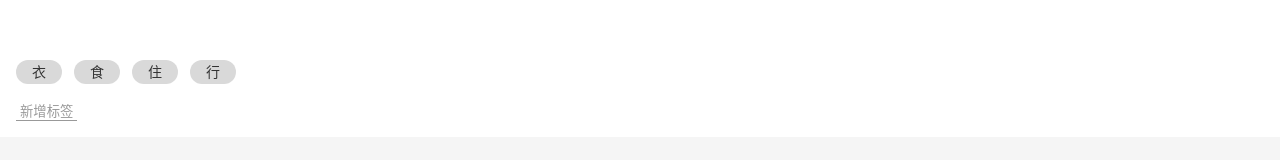
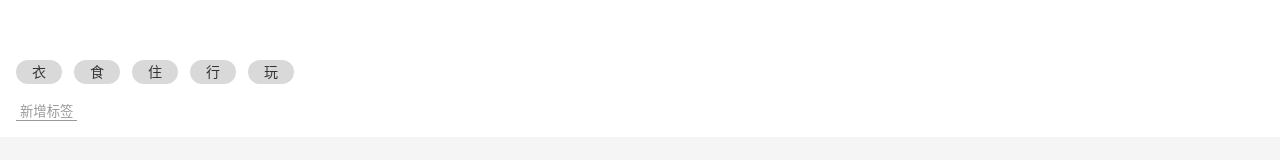
Before and after one commit to viabytsai/moneymanger, a Vue app: page /#/Money in a window 1280 px wide. Shown: the part 153-313 px from the top of the page. Built offline with nearby package versions, Linux system fonts and the light colour scheme.

Commit message:
可以选中或取消tag

```diff
--- a/src/components/Money/Notes.vue
+++ b/src/components/Money/Notes.vue
@@ -1,16 +1,19 @@
 <template>
   <div>
     <label class="notes">
-      <span class="name">备注</span>
-      <input placeholder="在这里输入文字" type="text">
+      <span class="name">备注{{value}}</span>
+      <input  placeholder="在这里输入文字" type="text" v-model="value">
     </label>
   </div>
 </template>
 
 <script lang='ts'>
-export default {
-  name: 'Notes'
-};
+ import Vue from 'vue';
+ import {Component} from 'vue-property-decorator';
+ @Component
+ export default class Notes extends Vue{
+   value = '';
+ }
 </script>
 
 <style lang='scss' scoped>
--- a/src/components/Money/Tags.vue
+++ b/src/components/Money/Tags.vue
@@ -4,18 +4,27 @@
       <button>新增标签</button>
     </div>
     <ul class="current">
-      <li>衣</li>
-      <li>食</li>
-      <li>住</li>
-      <li>行</li>
+     <li v-for="tag in dataSource" :key="tag"
+         :class="{selected:selectedTags.indexOf(tag)>=0}"
+         @click="toggle(tag)">{{tag}}</li>
     </ul>
   </div>
 </template>
 
 <script lang='ts'>
-export default {
-  name: 'Tags'
-};
+import Vue from 'vue';
+import {Component,Prop} from 'vue-property-decorator';
+@Component
+export default class Tags extends Vue{
+  @Prop() dataSource:string[] | undefined;
+  selectedTags:string[]=[];
+  toggle(tag:string){
+    const index = this.selectedTags.indexOf(tag);
+    if(index>=0){
+      this.selectedTags.splice(index,1);
+    }else{this.selectedTags.push(tag);}
+  }
+}
 </script>
 
 <style lang='scss' scoped>
@@ -29,13 +38,18 @@
     display: flex;
     flex-wrap: wrap;
     > li {
-      background: #d9d9d9;
+      $bg:#d9d9d9;
+      background: $bg;
       height: 24px;
       line-height: 24px;
       border-radius: 12px;
       padding: 0 16px;
       margin-right: 12px;
       margin-top: 4px;
+      &.selected{
+        background: darken($bg,30%);
+        color: white;
+      }
     }
   }
 
--- a/src/views/Money.vue
+++ b/src/views/Money.vue
@@ -3,11 +3,11 @@
     <NumberPad/>
     <Types/>
     <Notes/>
-    <Tags/>
+    <Tags :data-source="tags"/>
   </Layout>
 </template>
 
-<script lang='ts'>
+<script>
 import NumberPad from '@/components/Money/NumberPad.vue';
 import Types from '@/components/Money/Types.vue';
 import Notes from '@/components/Money/Notes.vue';
@@ -15,6 +15,11 @@
 export default {
   name: 'Money',
   components: {Tags, Notes, Types, NumberPad},
+  data(){
+    return{
+      tags:['衣','食','住','行','玩']
+    }
+  }
 };
 </script>
 
```
